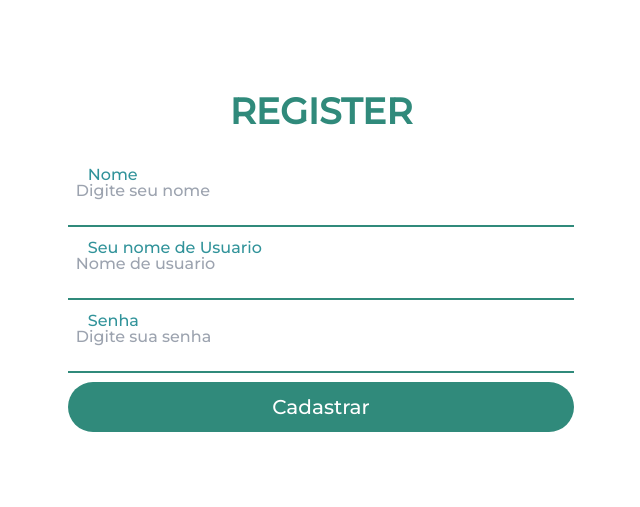
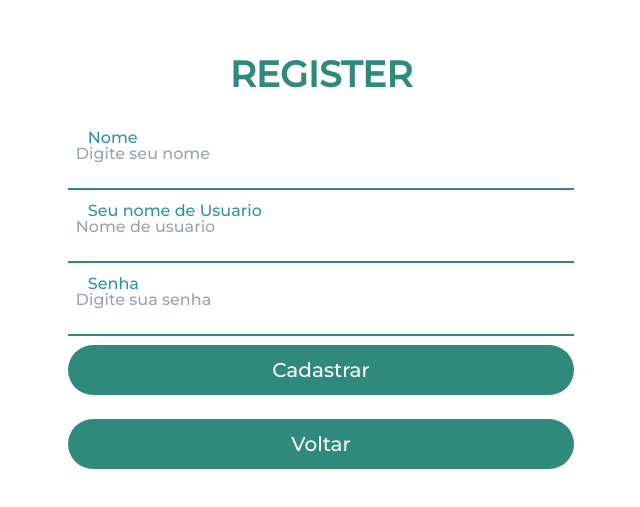
Before and after one commit to hendreoestevao/front-end, a React (Vite) app: page /register in a window 1280 px wide. Shown: the part 127-634 px from the top of the page, without its empty margins (319-959 px from the left). Built offline with nearby package versions, Linux system fonts and the light colour scheme.

Commit message:
projeto terminado

```diff
--- a/src/pages/Home/Home.tsx
+++ b/src/pages/Home/Home.tsx
@@ -23,6 +23,7 @@ const Home: React.FC = () => {
       )
     )
   }
+
   const handleRemoveTodo = async (todoId: number): Promise<void> => {
     setTodoList((prevTodoList) =>
       prevTodoList.filter((todo) => todo.id !== todoId)
@@ -49,7 +50,7 @@ const Home: React.FC = () => {
   }
 
   return (
-    <div className="max-w-2xl mx-auto my-8 p-4 bg-white rounded-md shadow-md">
+    <div className="mx-auto my-8  max-h-[430px] max-w-[500px] p-4 bg-white rounded-md shadow-md mb-8">
       <Header onLogout={handleLogout} />
 
       <div className="mb-4">
@@ -66,8 +67,9 @@ const Home: React.FC = () => {
       </div>
 
       <AddTodoForm authToken="JWT_TOKEN" onAddTodo={AddTodoForm} />
+
+      <h2 className="text-2xl font-semibold mt-4 mb-4">Lista de Tarefas</h2>
       <TodoListLoader setTodoList={setTodoList} />
-      <h2 className="text-2xl font-semibold mt-4 mb-4">Lista de Tarefas</h2>
 
       <ul>
         {filteredTodoList().map((todo) => (
@@ -97,6 +99,9 @@ const Home: React.FC = () => {
           </li>
         ))}
       </ul>
+      <div>
+        <h1 className="text-white bg-white">Espaçamento</h1>
+      </div>
     </div>
   )
 }
--- a/src/pages/Home/components/AddTodoForm/AddTodoForm.tsx
+++ b/src/pages/Home/components/AddTodoForm/AddTodoForm.tsx
@@ -29,7 +29,7 @@ const AddTodoForm: React.FC<AddTodoFormProps> = ({ authToken, onAddTodo }) => {
   }
 
   return (
-    <div className="max-w-md mx-auto my-8 p-4 bg-white rounded-md shadow-md">
+    <div className="max-w-md mx-auto my-8 p-4 bg-white rounded-md shadow-md  min-h-[1px]">
       <h2 className="text-xl font-semibold mb-4">Adicionar Nova Tarefa</h2>
       <div className="mb-4">
         <label
--- a/src/pages/Register/Register.tsx
+++ b/src/pages/Register/Register.tsx
@@ -10,6 +10,9 @@ const Register: React.FC = (): JSX.Element => {
   const [registered, setRegistered] = useState<boolean>(false)
 
   const api = axios
+  const Voltar = (): void => {
+    window.location.href = '/'
+  }
 
   const register = async (): Promise<void> => {
     try {
@@ -39,12 +42,14 @@ const Register: React.FC = (): JSX.Element => {
   }, [registered])
 
   return (
-<div className="bg-white flex justify-center items-center h-screen">
+    <div className="bg-white flex justify-center items-center h-screen">
       <div className="w-full px-5 sm:w-[64%]">
         <div className="flex items-center justify-center h-full">
           <div className="flex flex-col items-center w-full sm:w-[65%] text-black">
             <div className="sm:hidden mb-8"></div>
-            <div className="text-[#308a7b] text-4xl  font-bold mb-8">REGISTER</div>
+            <div className="text-[#308a7b] text-4xl  font-bold mb-8">
+              REGISTER
+            </div>
             <div className="w-full">
               <div className="register-container mb-4">
                 <div className="register-text-title mb-2">Nome</div>
@@ -59,7 +64,9 @@ const Register: React.FC = (): JSX.Element => {
                 </div>
               </div>
               <div className="register-container mb-4">
-                <div className="register-text-title mb-2">Seu nome de Usuario</div>
+                <div className="register-text-title mb-2">
+                  Seu nome de Usuario
+                </div>
                 <div className="register-border-input border-b-2 border-[#308a7b]">
                   <input
                     type="email"
@@ -73,7 +80,7 @@ const Register: React.FC = (): JSX.Element => {
               <div className="register-container mb-4">
                 <div className="register-text-title mb-2">Senha</div>
                 <div className="register-border-input border-b-2 border-[#308a7b]">
-                <input
+                  <input
                     type="password"
                     placeholder="Digite sua senha"
                     value={password}
@@ -91,6 +98,12 @@ const Register: React.FC = (): JSX.Element => {
             {Boolean(registerError) && (
               <div className="text-red-500 text-sm mb-4">{registerError}</div>
             )}
+            <button
+              className="bg-[#308a7b]  flex justify-center items-center w-full h-[50px] rounded-full text-lg sm:text-xl mb-6 text-[#FEFEFE]"
+              onClick={Voltar}
+            >
+              Voltar
+            </button>
           </div>
         </div>
       </div>
```
